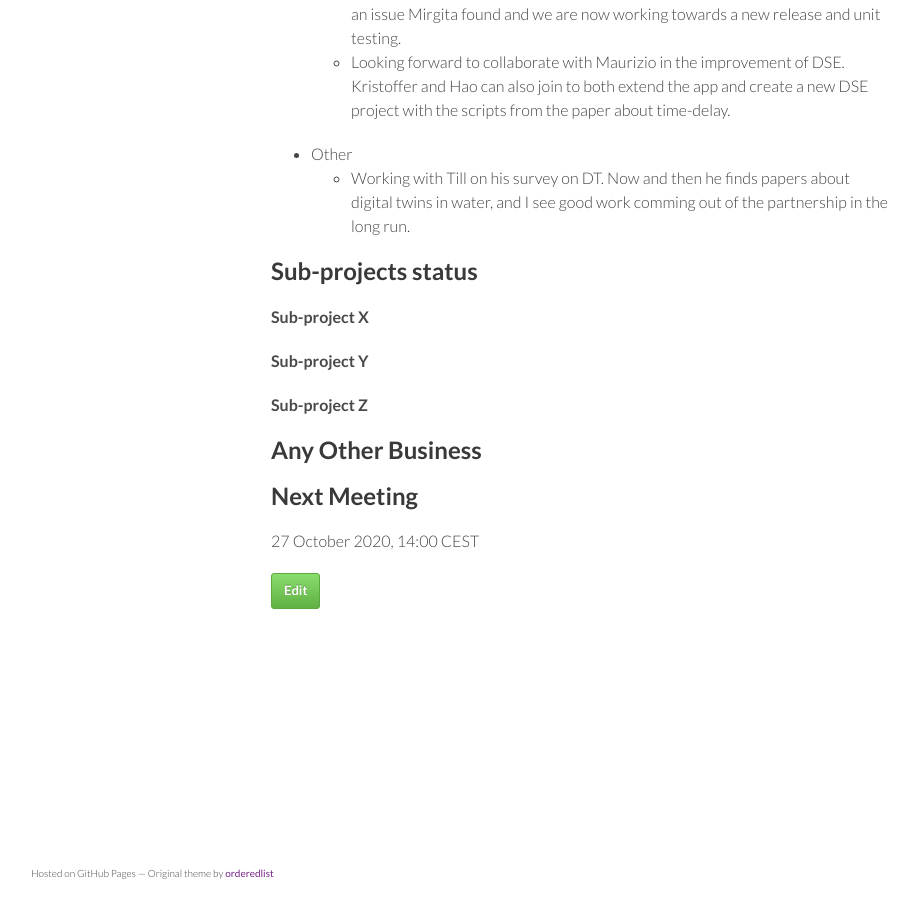
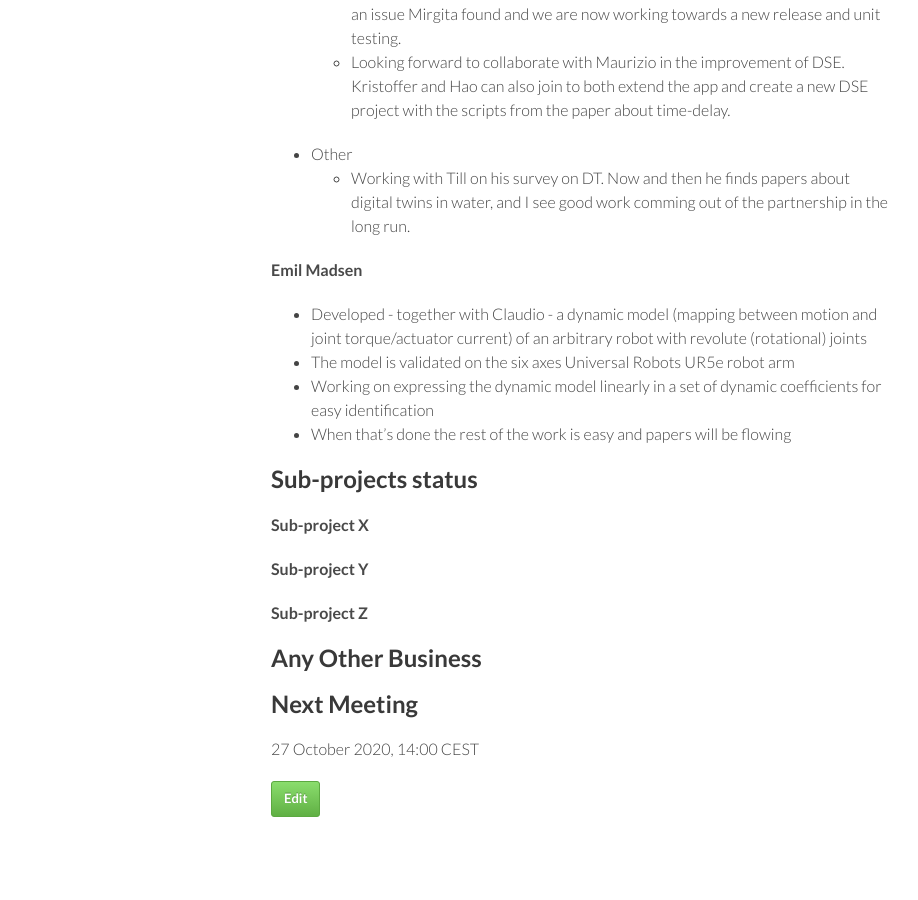
Before and after one commit to digitaltwincentre/digitaltwincentre.github.io, a Jekyll site: the page built from _biweeklies/Biweekly-26.md, in a window 1280 px wide and 900 px high, scrolled down 1871 px. Shown: the whole window, without its empty margins (179-1097 px from the left). Built offline with Jekyll 4.4.1, drawn with Linux system fonts in a browser that asks for light colours; nearby versions of some CDN libraries.

Commit message:
Update Biweekly-26.md

```diff
--- a/_biweeklies/Biweekly-26.md
+++ b/_biweeklies/Biweekly-26.md
@@ -72,6 +72,11 @@ date: 16 October 2020, 1400 CEST
 * Other
    * Working with Till on his survey on DT. Now and then he finds papers about digital twins in water,  and I see good work comming out of the partnership in the long run.
 
+#### Emil Madsen
+* Developed - together with Claudio - a dynamic model (mapping between motion and joint torque/actuator current) of an arbitrary robot with revolute (rotational) joints
+* The model is validated on the six axes Universal Robots UR5e robot arm
+* Working on expressing the dynamic model linearly in a set of dynamic coefficients for easy identification
+* When that's done the rest of the work is easy and papers will be flowing
 
 ## Sub-projects status
 
```
